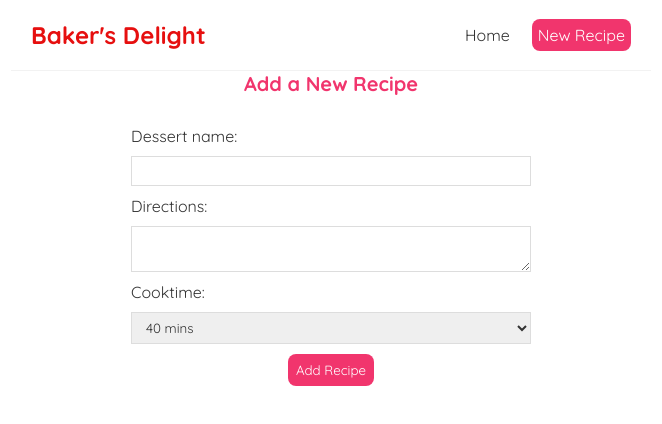
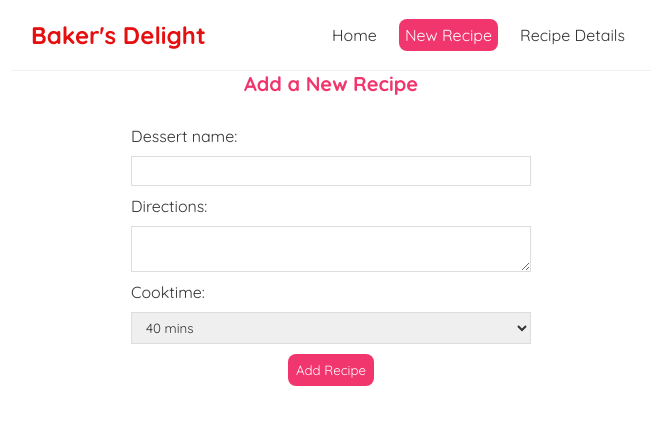
Before and after one commit to Aluoch111/baker, a React (Create React App) app: page /newrecipe in a window 1280 px wide. Shown: the top 424 px of the page, without its empty margins (309-971 px from the left). Built offline with nearby package versions, Linux system fonts and the light colour scheme.

Commit message:
initial commit

```diff
--- a/package.json
+++ b/package.json
@@ -1,5 +1,6 @@
 {
   "name": "baker",
+  "homepage":"https://aluoch111.github.io/baker",
   "version": "0.1.0",
   "private": true,
   "dependencies": {
@@ -13,6 +14,8 @@
     "web-vitals": "^2.1.4"
   },
   "scripts": {
+    "predeploy":"npm run build",
+    "deploy":"gh-pages -d build",
     "start": "react-scripts start",
     "build": "react-scripts build",
     "test": "react-scripts test",
@@ -35,5 +38,8 @@
       "last 1 firefox version",
       "last 1 safari version"
     ]
+  },
+  "devDependencies": {
+    "gh-pages": "^4.0.0"
   }
 }
--- a/src/Components/NavBar.js
+++ b/src/Components/NavBar.js
@@ -1,5 +1,5 @@
  import { Link } from "react-router-dom";
-// import NewRecipe from "./NewRecipe";
+// import RecipeDe from "./NewRecipe";
  import React  from  "react";
 
  function NavBar () {
@@ -15,7 +15,7 @@
            backgroundColor: '#f1356d',
            borderRadius: '8px'
          }}>New Recipe</Link>
-
+        <Link to="/">Recipe Details</Link>
 
        </div>
      </nav>
--- a/src/Components/NewRecipe.js
+++ b/src/Components/NewRecipe.js
@@ -16,7 +16,7 @@ function NewRecipe () {
       headers: { "Content-Type": "application/json" },
       body: JSON.stringify(recipe)
     }).then(() => {
-
+     console.log(recipe)
     })
   }
 
@@ -42,7 +42,7 @@ function NewRecipe () {
           value={cooktime}
           onChange={(e) => setCooktime(e.target.value)}
         >
-          <option value="">40  mins</option>
+          <option value="">40 mins</option>
           <option value="">50 mins</option>
           <option value="">30 mins</option>
           <option value="">20 mins</option>
--- a/src/Components/RecipeDetails.js
+++ b/src/Components/RecipeDetails.js
@@ -1,8 +1,8 @@
-import React ,{ useHistory , useParams , useFetch } from "react";
+import React ,{ useState , useFetch } from "react";
 
 
 function RecipeDetails (){
-  const { id } = useParams();
+  const { id } = useState();
   const { data: recipe, error, isPending } = useFetch('https://bakers-delight.herokuapp.com/recipes/' + id);
 
 
@@ -10,7 +10,7 @@ function RecipeDetails (){
     fetch('https://bakers-delight.herokuapp.com/recipes/' + recipe.id, {
       method: 'DELETE'
     }).then(() => {
-
+     console.log(recipe)
     })
   }
 
```
Also changed, not shown: src/index.css (+0 -35 lines), 1 other file (tests, documents, lock files or other folders).
